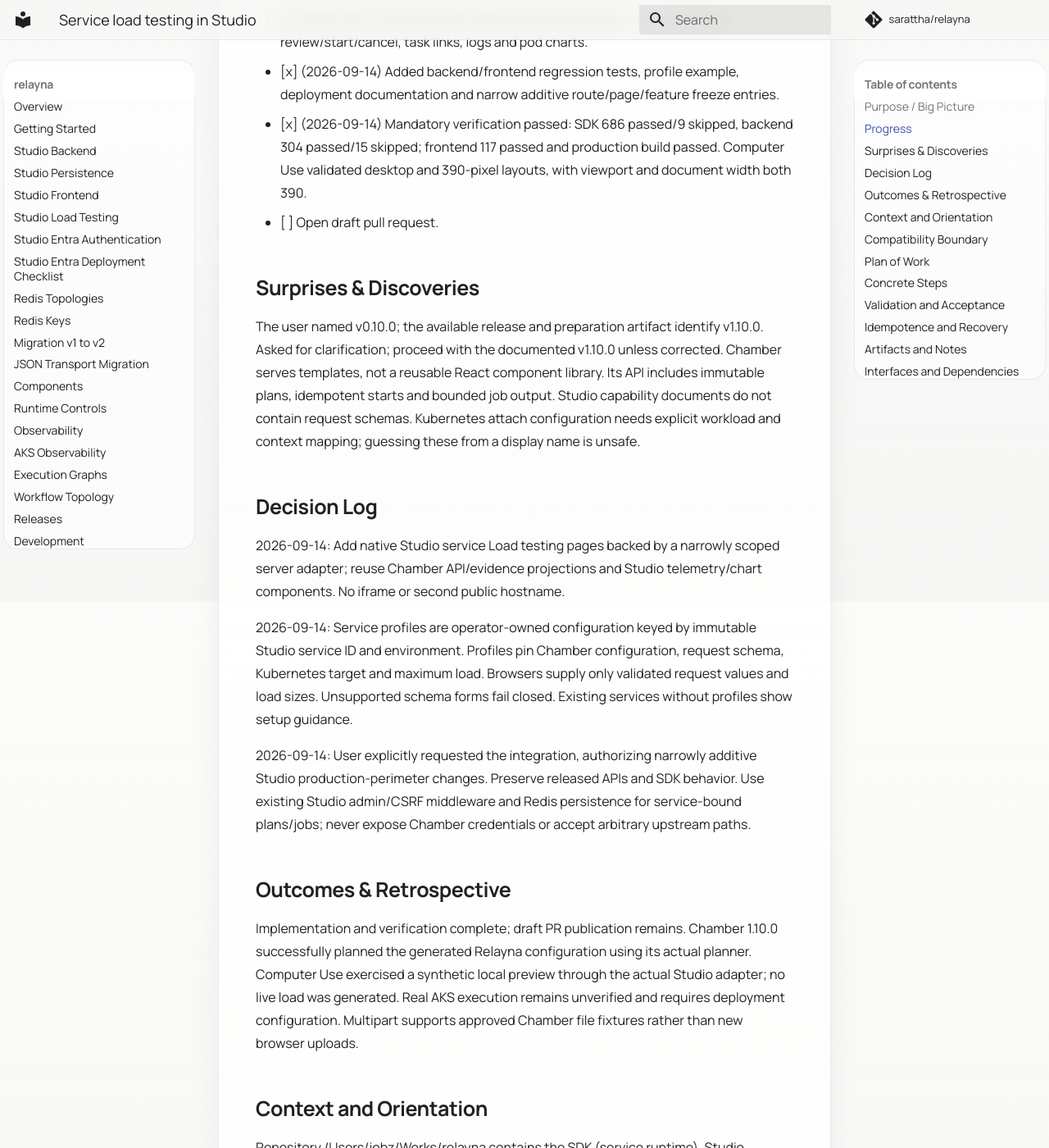
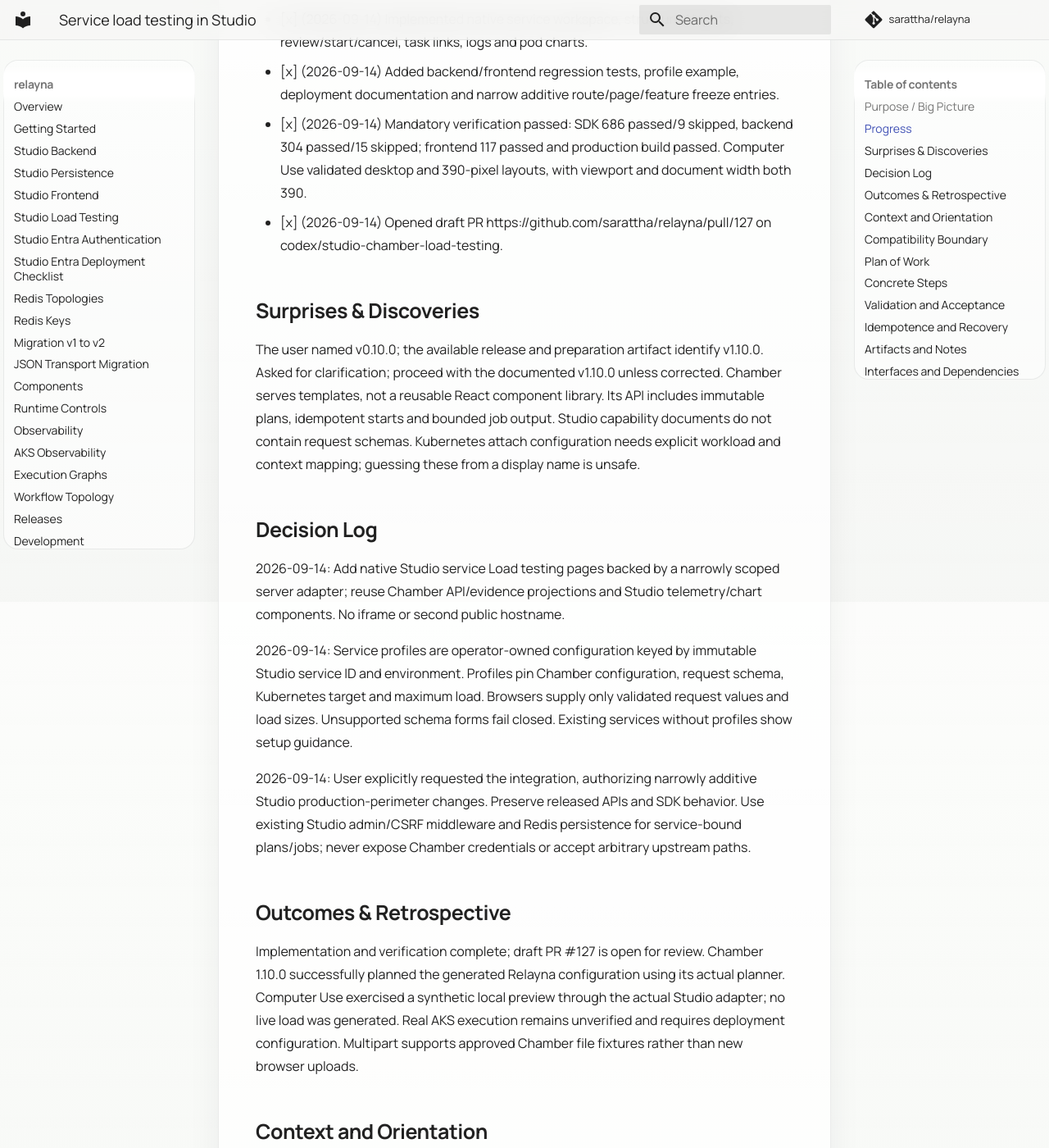
Before and after one commit to sarattha/relayna, an MkDocs documentation site: the page built from docs/execplans/studio-chamber-load-testing.md, in a window 1280 px wide and 1400 px high, scrolled down 666 px. Shown: the whole window at 82% size. Built offline with MkDocs 1.6.1 and Material for MkDocs 9.7.7, drawn with Linux system fonts in a browser that asks for light colours; comment, search, counter and statistics services are not loaded.

Commit message:
docs: record Studio load-testing draft PR handoff

```diff
--- a/docs/execplans/studio-chamber-load-testing.md
+++ b/docs/execplans/studio-chamber-load-testing.md
@@ -13,7 +13,7 @@
 - [x] (2026-09-14) Implemented native service workspace, structured inputs, review/start/cancel, task links, logs and pod charts.
 - [x] (2026-09-14) Added backend/frontend regression tests, profile example, deployment documentation and narrow additive route/page/feature freeze entries.
 - [x] (2026-09-14) Mandatory verification passed: SDK 686 passed/9 skipped, backend 304 passed/15 skipped; frontend 117 passed and production build passed. Computer Use validated desktop and 390-pixel layouts, with viewport and document width both 390.
-- [ ] Open draft pull request.
+- [x] (2026-09-14) Opened draft PR https://github.com/sarattha/relayna/pull/127 on codex/studio-chamber-load-testing.
 
 ## Surprises & Discoveries
 
@@ -29,7 +29,7 @@
 
 ## Outcomes & Retrospective
 
-Implementation and verification complete; draft PR publication remains. Chamber 1.10.0 successfully planned the generated Relayna configuration using its actual planner. Computer Use exercised a synthetic local preview through the actual Studio adapter; no live load was generated. Real AKS execution remains unverified and requires deployment configuration. Multipart supports approved Chamber file fixtures rather than new browser uploads.
+Implementation and verification complete; draft PR #127 is open for review. Chamber 1.10.0 successfully planned the generated Relayna configuration using its actual planner. Computer Use exercised a synthetic local preview through the actual Studio adapter; no live load was generated. Real AKS execution remains unverified and requires deployment configuration. Multipart supports approved Chamber file fixtures rather than new browser uploads.
 
 ## Context and Orientation
 
```
